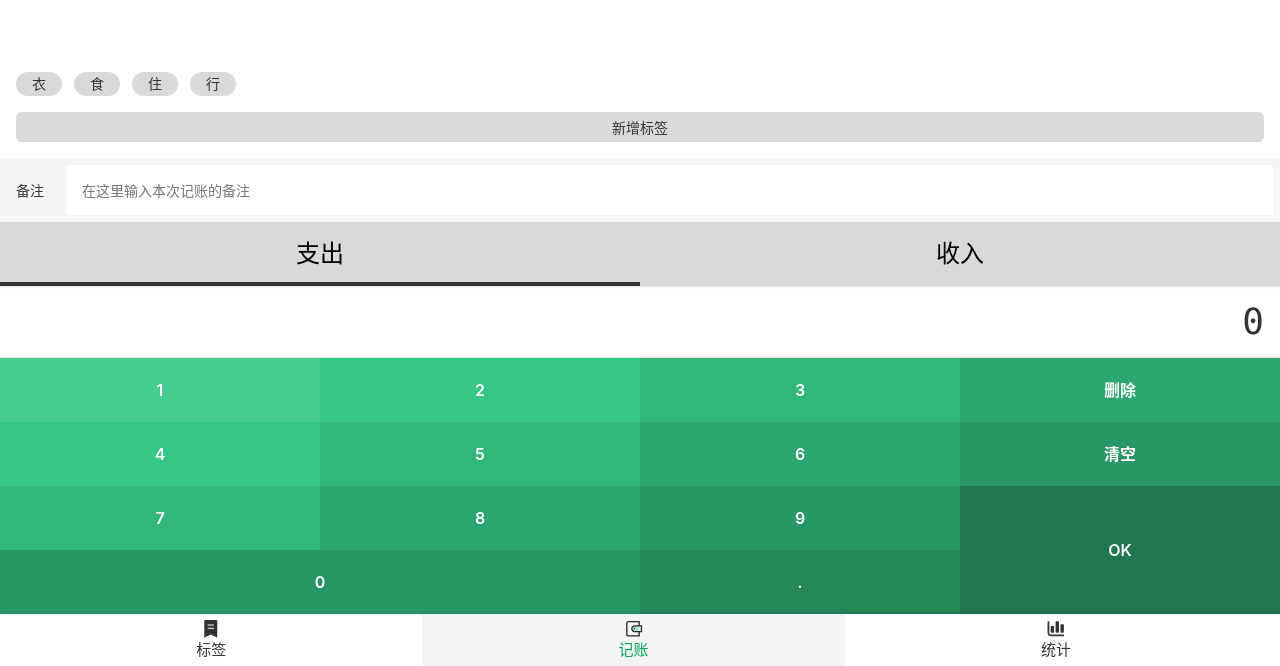
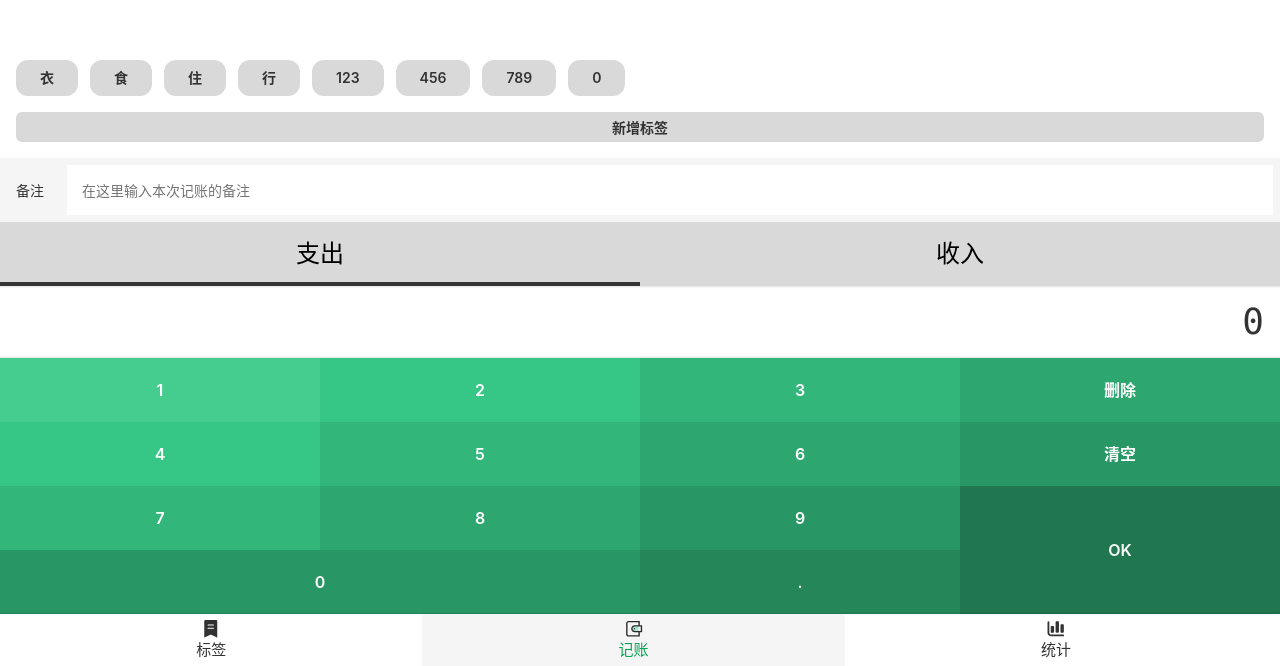
Before and after one commit to zkeq/jirengu_prosperity, a Vue app: page /#/money in a window 1280 px wide. Shown: the part 134-800 px from the top of the page. Built offline with nearby package versions, Linux system fonts and the light colour scheme.

Commit message:
可以选中或取消 tag

```diff
--- a/src/components/Money/Tags.vue
+++ b/src/components/Money/Tags.vue
@@ -4,18 +4,31 @@
       <button>新增标签</button>
     </div>
     <ul class="current">
-      <li>衣</li>
-      <li>食</li>
-      <li>住</li>
-      <li>行</li>
+      <li v-for="tag in dataSource" :key="tag"
+      :class="{selected: selectedTags.indexOf(tag)>=0}"
+      @click="toggle(tag)">
+        {{ tag }}
+      </li>
     </ul>
   </div>
 </template>
 
 <script lang="ts">
-export default {
-  name: "Tags",
-};
+import Vue from "vue";
+import { Component,Prop } from "vue-property-decorator";
+
+@Component
+export default class Tags extends Vue {
+  @Prop() dataSource: string[]  | undefined;
+  selectedTags: string[] = ["213"];
+  toggle(tag: string) {
+    if (this.selectedTags.indexOf(tag) >= 0) {
+      this.selectedTags.splice(this.selectedTags.indexOf(tag), 1);
+    } else {
+      this.selectedTags.push(tag);
+    }
+  }
+}
 </script>
 
 <style lang="scss" scoped>
@@ -25,19 +38,24 @@ export default {
   display: flex;
   flex-direction: column-reverse;
   font-size: 14px;
+  font-weight: 600;
   padding: 16px;
   > .current {
     display: flex;
     flex-wrap: wrap;
     > li {
-      background: #d9d9d9;
-      $h: 24px;
+      $bg: #d9d9d9;
+      background: $bg;
+      $h: 36px;
       height: $h;
       line-height: $h;
-      border-radius: $h/2;
-      padding: 0 16px;
+      border-radius: $h/3;
+      padding: 0 24px;
       margin-right: 12px;
-      margin-top: 4px;
+      margin-top: 16px;
+      &.selected {
+        background: #36c685;
+      }
     }
     // &.selected {}
   }
--- a/src/views/Money.vue
+++ b/src/views/Money.vue
@@ -8,13 +8,13 @@
 
       <Notes />
 
-      <Tags />
+      <Tags :data-source="tags"/>
 
     </Layout>
   </div>
 </template>
 
-<script lang="ts">
+<script lang="js">
 import NumberPad from "@/components/Money/NumberPad.vue";
 import Types from "@/components/Money/Types.vue";
 import Notes from "@/components/Money/Notes.vue";
@@ -22,6 +22,11 @@ import Tags from "@/components/Money/Tags.vue";
 export default {
   name: "Money",
   components: { NumberPad, Types, Notes, Tags },
+  data(){
+    return {
+       tags: ["衣", "食", "住", "行", "123", "456", "789", "0"]
+    }
+  }
 };
 </script>
 
```
